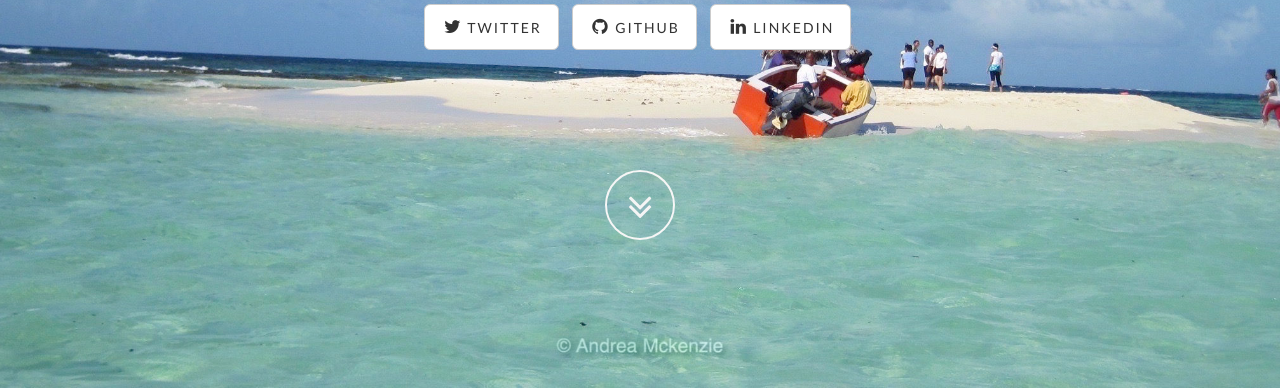
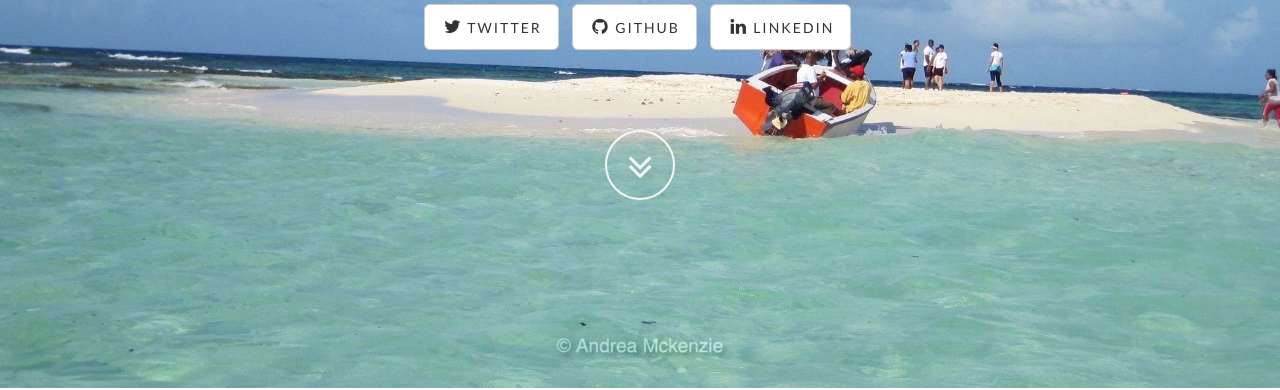
Before and after one commit to ma3east/ma3east.github.io, a Jekyll site: the page built from index.html, in a window 1280 px wide. Shown: the part 353-743 px from the top of the page. Built offline with Jekyll 4.4.1, drawn with Linux system fonts in a browser that asks for light colours.

Commit message:
slight change to affect button dislay

```diff
--- a/css/style.css
+++ b/css/style.css
@@ -15,7 +15,7 @@
 .btn-circle {
   width: 70px;
   height: 70px;
-  margin-top: 110px;
+  margin-top: 70px;
   padding: 7px 16px;
   border: 2px solid #f6f6f6;
   border-radius: 35px;
@@ -88,6 +88,6 @@
 
 @media(max-width: 768px) {
   .break {
-    height: 150px;
+    height: 125px;
   }
 }
```
